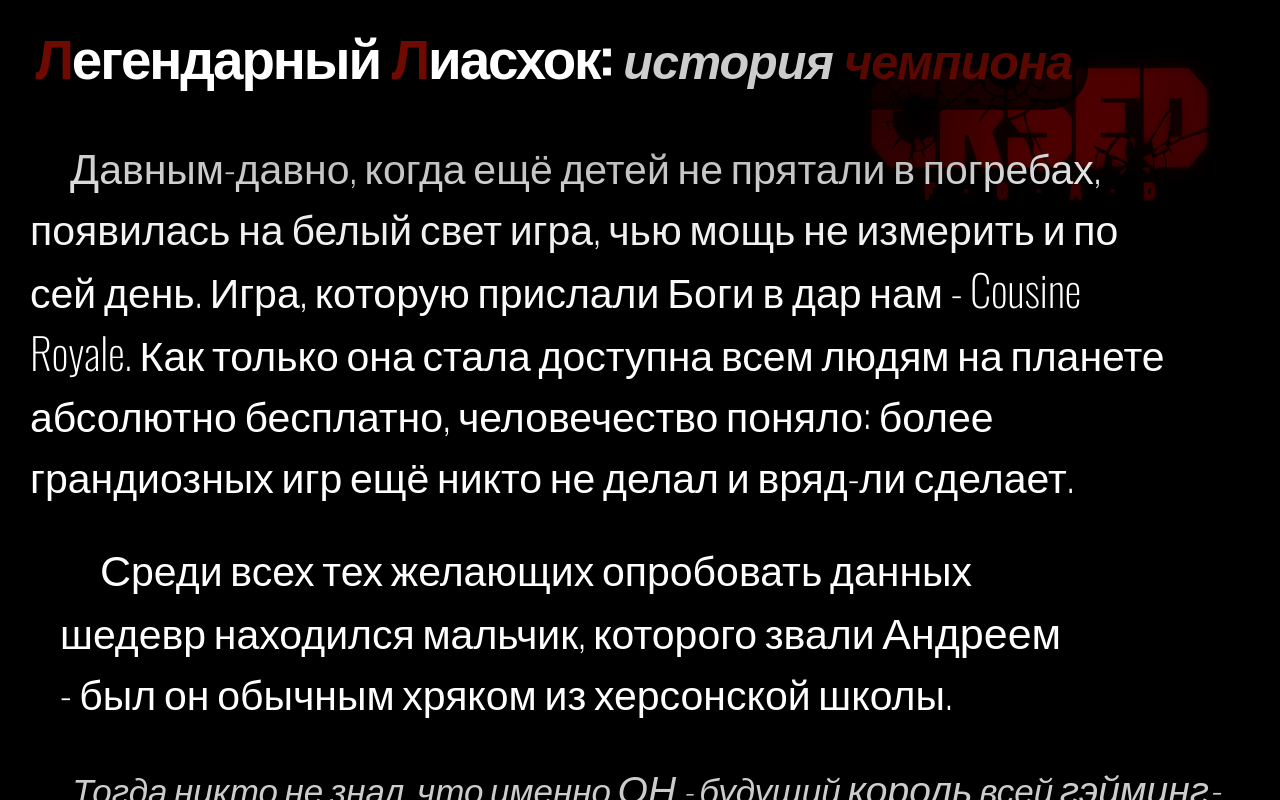
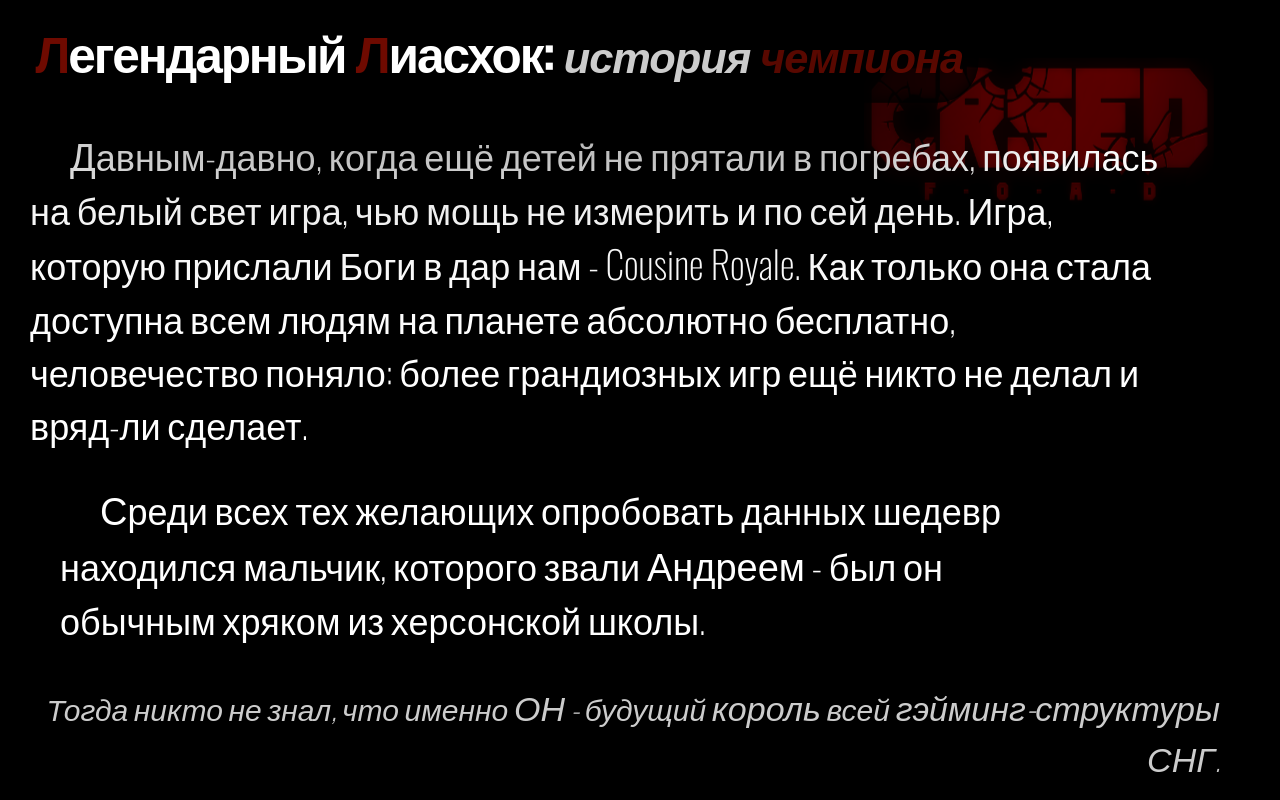
Before and after one commit to andkotov/story, a plain HTML site: page index.html in a window 1280 px wide. Drawn offline with nearby package versions, Linux system fonts and the light colour scheme.

Commit message:
Update style.css

```diff
--- a/assets/style/style.css
+++ b/assets/style/style.css
@@ -74,7 +74,7 @@ html, body {
 	 100% { transform: rotate(0deg);}
  }
  .fullscreen_title {
-	font-size: calc(36px + 23 * ((100vw - 320px) / (1280 - 320)));
+	font-size: calc(31px + 23 * ((100vw - 320px) / (1280 - 320)));
 	 margin: 0px 0px 25px 25px;
 	 letter-spacing: -3px;
 	 font-weight: 900;
@@ -88,7 +88,7 @@ html, body {
 	 background: #000000ba;
  }
  .fullscreen_title h2 {
-	 font-size: calc(30px + 17 * ((100vw - 320px) / (1280 - 320)));
+	 font-size: calc(25px + 17 * ((100vw - 320px) / (1280 - 320)));
 	 font-weight: 700;
 	 margin: 10px 0px 10px 30px;
  }
@@ -100,7 +100,7 @@ html, body {
 	 color: #6e0a00;
  }
   .fullscreen_title i {
-	  font-size: calc(28px + 19 * ((100vw - 320px) / (1280 - 320)));
+	  font-size: calc(23px + 19 * ((100vw - 320px) / (1280 - 320)));
 	  opacity: 0.8;
 	  letter-spacing: -1px;
  }
@@ -113,7 +113,7 @@ html, body {
 	 100% {transform: scale(1.05);}
  }
   .fullscreen_text {
-	  font-size: calc(26px + 15 * ((100vw - 320px) / (1280 - 320)));
+	  font-size: calc(21px + 15 * ((100vw - 320px) / (1280 - 320)));
       margin-top: 5px;
 	  margin-bottom: 5px;
 	  margin-left: 30px;
@@ -122,10 +122,10 @@ html, body {
 	  position: relative;
   }
   .fullscreen_text pg {
-	  font-size: calc(28px + 15 * ((100vw - 320px) / (1280 - 320)));
+	  font-size: calc(23px + 15 * ((100vw - 320px) / (1280 - 320)));
   }
   .fullscreen_text p{
-	  font-size: calc(26px + 15 * ((100vw - 320px) / (1280 - 320)));
+	  font-size: calc(21px + 15 * ((100vw - 320px) / (1280 - 320)));
       margin-top: 30px;
 	  margin-bottom: 30px;
 	  margin-left: 30px;
@@ -135,7 +135,7 @@ html, body {
   }
 
  .fullscreen_title {
-	font-size: calc(32px + 21 * ((100vw - 320px) / (1280 - 320)));
+	font-size: calc(27px + 21 * ((100vw - 320px) / (1280 - 320)));
 	 margin: 0px 0px 20px 20px;
 	 letter-spacing: -2px;
 	 font-weight: 900;
@@ -151,7 +151,7 @@ html, body {
 
 
   .text_body .text_upper {
-	  font-size: calc(22px + 13 * ((100vw - 320px) / (1280 - 320)));
+	  font-size: calc(17px + 13 * ((100vw - 320px) / (1280 - 320)));
 	  margin: 0px 60px 30px 0px;
 	  text-indent: 40px;
 	  opacity: 0.8;
@@ -159,7 +159,7 @@ html, body {
 	  transition: 1s ease-in-out;
   }
   .text_body .text_upper pg {
-	  font-size: calc(24px + 15 * ((100vw - 320px) / (1280 - 320)));
+	  font-size: calc(19px + 15 * ((100vw - 320px) / (1280 - 320)));
   opacity: 1.3;
   }
   .text_body .text_upper:hover {
```
